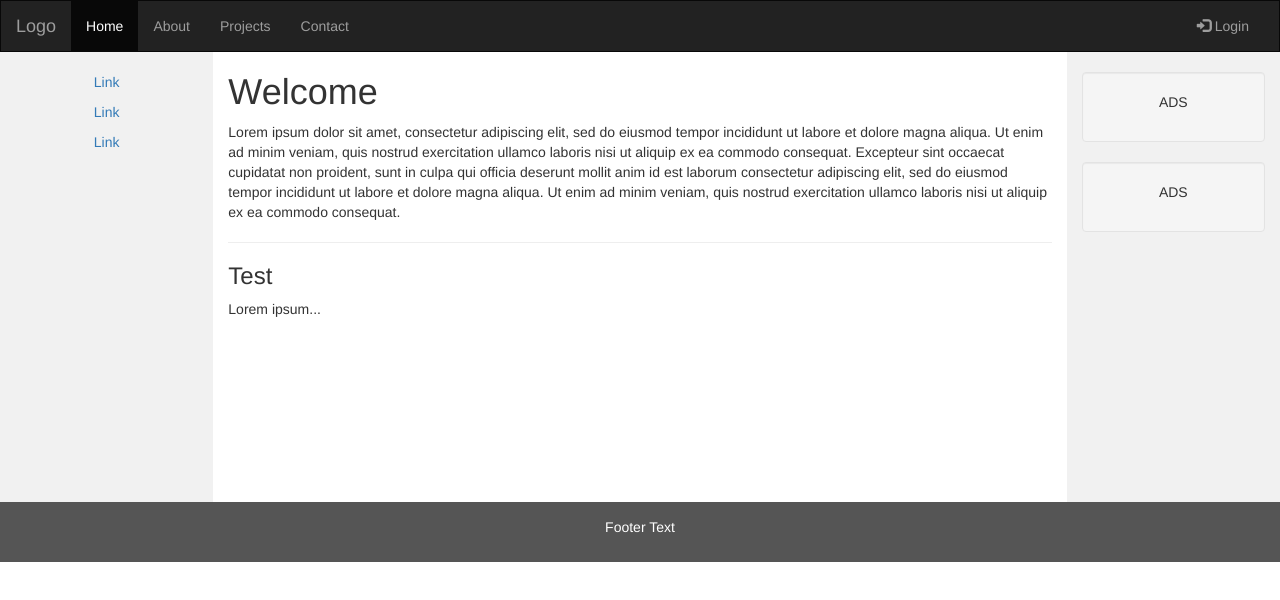
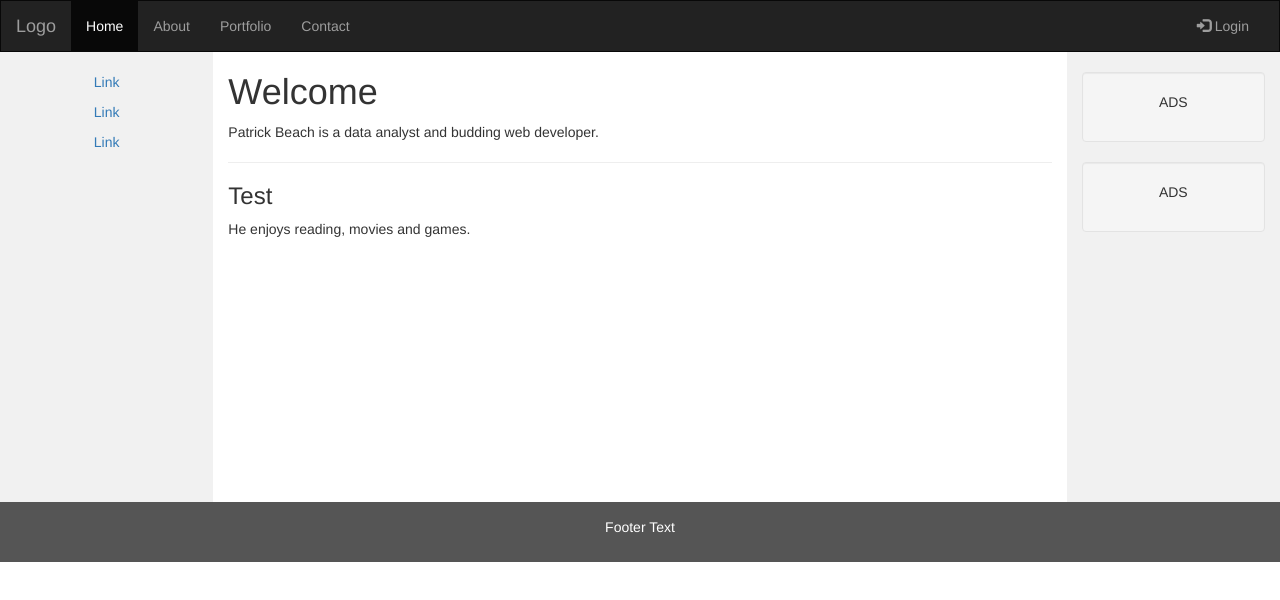
Before and after one commit to shadowthorn69/Bootstrap-Portfolio, a plain HTML site: page index.html in a window 1280 px wide. Drawn offline with nearby package versions, Linux system fonts and the light colour scheme.

Commit message:
Update index.html

```diff
--- a/index.html
+++ b/index.html
@@ -1,7 +1,7 @@
 <!DOCTYPE html>
 <html lang="en">
 <head>
-  <title>Bootstrap Example</title>
+  <title>Patrick J. Beach</title>
   <meta charset="utf-8">
   <meta name="viewport" content="width=device-width, initial-scale=1">
   <link rel="stylesheet" href="https://maxcdn.bootstrapcdn.com/bootstrap/3.3.7/css/bootstrap.min.css">
@@ -57,7 +57,7 @@
       <ul class="nav navbar-nav">
         <li class="active"><a href="#">Home</a></li>
         <li><a href="#">About</a></li>
-        <li><a href="#">Projects</a></li>
+        <li><a href="#">Portfolio</a></li>
         <li><a href="#">Contact</a></li>
       </ul>
       <ul class="nav navbar-nav navbar-right">
@@ -76,10 +76,10 @@
     </div>
     <div class="col-sm-8 text-left">
       <h1>Welcome</h1>
-      <p>Lorem ipsum dolor sit amet, consectetur adipiscing elit, sed do eiusmod tempor incididunt ut labore et dolore magna aliqua. Ut enim ad minim veniam, quis nostrud exercitation ullamco laboris nisi ut aliquip ex ea commodo consequat. Excepteur sint occaecat cupidatat non proident, sunt in culpa qui officia deserunt mollit anim id est laborum consectetur adipiscing elit, sed do eiusmod tempor incididunt ut labore et dolore magna aliqua. Ut enim ad minim veniam, quis nostrud exercitation ullamco laboris nisi ut aliquip ex ea commodo consequat.</p>
+      <p>Patrick Beach is a data analyst and budding web developer.</p>
       <hr>
       <h3>Test</h3>
-      <p>Lorem ipsum...</p>
+      <p>He enjoys reading, movies and games.</p>
     </div>
     <div class="col-sm-2 sidenav">
       <div class="well">
```
